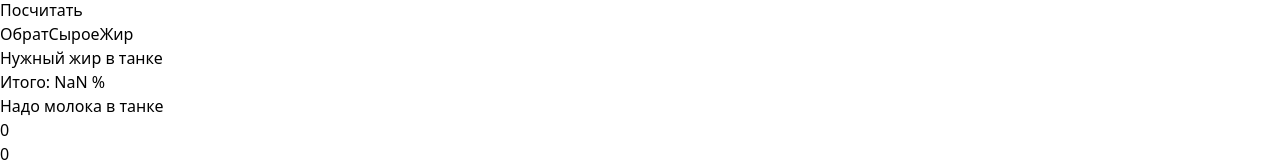
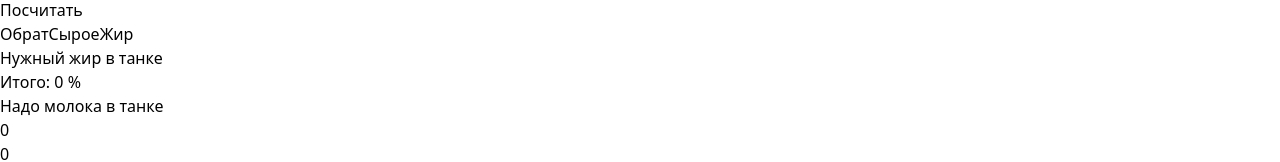
Before and after one commit to Roman-wdesign/tom-milk, a Vue app: page /gear in a window 1280 px wide. Both pictures are taken after a click on the button "Жир". Shown: the part 1462-1624 px from the top of the page. Built offline with nearby package versions, Linux system fonts and the light colour scheme.

Commit message:
NaN was deleted

```diff
--- a/src/Gear/GearMilkVolumeFat.vue
+++ b/src/Gear/GearMilkVolumeFat.vue
@@ -10,11 +10,11 @@ const volumeFatAvailInput = ref(0); // c
 
 
 
-const finalProduct = computed<number>(() => volumeMilkReqInput.value * volumeFatReqInput.value); // x= i*k
-const currentProduct = computed<number>(() => volumeMilkAvailInput.value * volumeFatAvailInput.value); // y= j*c
-const overProduct = computed<number>(() => finalProduct.value - currentProduct.value); // z= x-y
-const overVolume = computed<number>(() => volumeMilkReqInput.value - volumeMilkAvailInput.value)   //v= i-j
-const overFat = computed<number>(() => Number(overProduct.value / overVolume.value));// f=z/v
+const finalProduct = computed<number>(() => Math.round(volumeMilkReqInput.value * volumeFatReqInput.value)); // x= i*k
+const currentProduct = computed<number>(() => Math.round(volumeMilkAvailInput.value * volumeFatAvailInput.value)); // y= j*c
+const overProduct = computed<number>(() => Math.round(finalProduct.value - currentProduct.value)); // z= x-y
+const overVolume = computed<number>(() => Math.round(volumeMilkReqInput.value - volumeMilkAvailInput.value))   //v= i-j
+const overFat = computed<number>(() => Math.round(overProduct.value / overVolume.value));// f=z/v
 
 
 </script>
@@ -26,7 +26,7 @@ const overFat = computed<number>(() => Number(overProduct.value / overVolume.val
             <h5 class="mt-16">Нужный жир в танке</h5>
         </div>
         <div class="flex justify-center my-8 font-bold">
-            <h3>Итого: {{ overFat.toFixed(1) }} %</h3>
+            <h3>Итого: {{ ~~overFat.toFixed(1) }} %</h3>
         </div>
         <div class="grid grid-cols-1 md:grid-cols-2 lg:grid-cols-4 gap-4">
             <div class="first__block flex justify-center my-4">
--- a/src/shared/components/PageNotFound.vue
+++ b/src/shared/components/PageNotFound.vue
@@ -4,23 +4,19 @@
   <section class="bg-white dark:bg-gray-900">
     <div class="py-8 px-4 mx-auto max-w-screen-xl lg:py-16 lg:px-6">
       <div class="mx-auto max-w-screen-sm text-center">
-        <h1
-          class="mb-4 text-7xl tracking-tight font-extrabold lg:text-9xl text-primary-600 dark:text-primary-500"
-        >
+        <h1 class="mb-4 text-7xl tracking-tight font-extrabold lg:text-9xl text-primary-600 dark:text-primary-500">
           404
         </h1>
         <p class="mb-4 text-3xl tracking-tight font-bold text-gray-900 md:text-4xl dark:text-white">
-          Something's missing.
+          Что-то пошло не так.
         </p>
         <p class="mb-4 text-lg font-light text-gray-500 dark:text-gray-400">
-          Sorry, we can't find that page. You'll find lots to explore on the home page.
+          Ой, данная страница не найдена. Пожалуйста, проверьте адрес.
         </p>
         <router-link to="/">
-          <button
-            type="button"
-            class="text-white bg-blue-700 hover:bg-blue-800 focus:ring-4 focus:ring-blue-300 font-medium rounded-lg text-sm px-5 py-2.5 mr-2 mb-2 dark:bg-blue-600 dark:hover:bg-blue-700 focus:outline-none dark:focus:ring-blue-800"
-          >
-            Back to Homepage
+          <button type="button"
+            class="text-white bg-blue-700 hover:bg-blue-800 focus:ring-4 focus:ring-blue-300 font-medium rounded-lg text-sm px-5 py-2.5 mr-2 mb-2 dark:bg-blue-600 dark:hover:bg-blue-700 focus:outline-none dark:focus:ring-blue-800">
+            Вернуться на главную
           </button>
         </router-link>
       </div>
```
